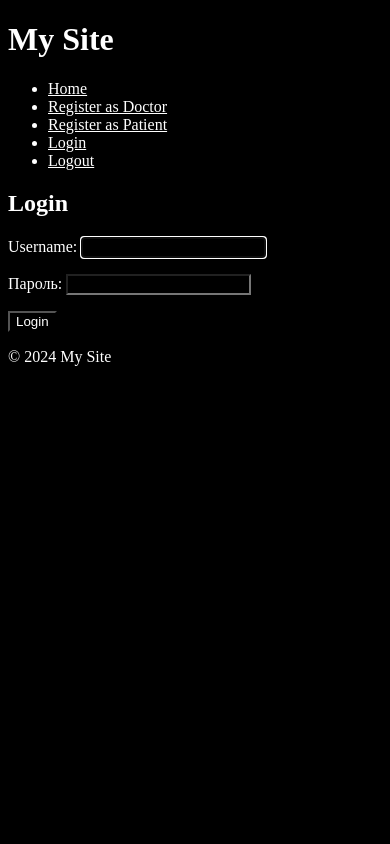
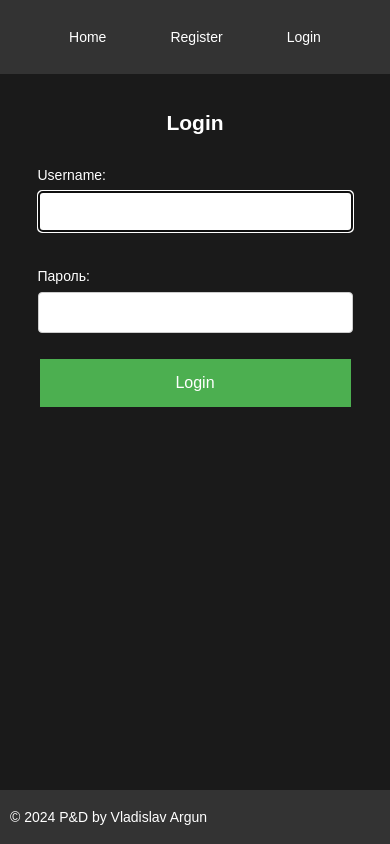
Before and after one commit to argunv/MedicalProject, a Django app: page /login/ in a window 390 px wide. Run offline with Django 4.2, Linux system fonts and the light colour scheme.

Commit message:
Added pages, styles, fixed bugs.

```diff
--- a/clinic/admin.py
+++ b/clinic/admin.py
@@ -3,7 +3,7 @@ from django.core.exceptions import PermissionDenied
 from .models import User, Visit, Schedule, Diagnosis, UserType
 from .forms import (
     register_user_form_viewer, user_form_viewer,
-    VisitCreationForm, VisitViewForm, DiagnosisForm, ScheduleForm
+    VisitCreationForm, VisitViewForm, DiagnosisForm, AdminScheduleForm
 )
 
 class UserAdmin(admin.ModelAdmin):
@@ -48,7 +48,7 @@ class VisitAdmin(admin.ModelAdmin):
         return VisitViewForm
 
 class ScheduleAdmin(admin.ModelAdmin):
-    form = ScheduleForm
+    form = AdminScheduleForm
     list_display = ('doctor', 'day_of_week', 'start', 'end')
     search_fields = ('doctor__fullname', 'day_of_week')
     list_filter = ('day_of_week', 'doctor')
--- a/clinic/models.py
+++ b/clinic/models.py
@@ -130,7 +130,7 @@ class Schedule(models.Model):
 
     def clean(self):
         # print(self.start, self.end)
-        if self.start is not None and self.end is not None:
+        if self.start is None and self.end is None:
             raise ValidationError('Start and end times are required.')
         if self.start < 0 or self.end <= 0:
             raise ValidationError("Start and end times must be positive.")
--- /dev/null
+++ b/clinic/static/css/styles.css
@@ -0,0 +1,253 @@
+/* Общие стили для темной темы */
+body {
+    background-color: #1a1a1a;
+    color: #ffffff;
+    font-family: Arial, sans-serif;
+    margin: 0;
+    padding: 0;
+}
+
+header {
+    background-color: #333333;
+    color: #ffffff;
+    padding: 20px;
+}
+
+h1 a {
+    color: white;
+    text-decoration: none;
+}
+
+header h1 {
+    margin: 0;
+}
+
+nav ul {
+    list-style-type: none;
+    padding: 0;
+}
+
+nav ul li {
+    display: inline;
+    padding: 20px;
+    margin: 5px 15px;
+}
+
+.table_main {
+    padding-bottom: 70px;
+    display: flex;
+    flex-direction: column;
+    align-items: center;
+}
+
+a {
+    color: #ffffff;
+    text-decoration: none;
+}
+
+main {
+    padding: 20px;
+}
+
+footer {
+    background-color: #333333;
+    color: #ffffff;
+    padding: 10px 20px;
+    position: fixed;
+    bottom: 0;
+    width: 100%;
+}
+
+/* Таблица */
+table {
+    width: auto !important;
+    min-width: 400px;
+    border-collapse: collapse;
+    margin-bottom: 20px;
+}
+
+table th, table td {
+    border: 1px solid #dddddd;
+    padding: 8px;
+    text-align: left;
+}
+
+table th {
+    background-color: #333333;
+    color: #ffffff;
+}
+
+/* Формы */
+form {
+    width: 90%; /* Ширина формы для мобильных устройств */
+    max-width: 400px; /* Максимальная ширина формы */
+    margin: auto;
+}
+
+input[type="text"], input[type="password"], input[type="email"], input[type="number"], input[type="date"], select, textarea {
+    width: 100%;
+    padding: 12px 20px;
+    margin: 8px 0;
+    box-sizing: border-box;
+    border: 1px solid #ccc;
+    border-radius: 4px;
+    resize: vertical;
+}
+
+input[type="submit"] {
+    background-color: #333333;
+    color: #ffffff;
+    padding: 14px 20px;
+    margin: 8px 0;
+    border: none;
+    border-radius: 4px;
+    cursor: pointer;
+}
+
+input[type="submit"]:hover {
+    background-color: #555555;
+}
+
+header {
+    display: flex;
+    justify-content: space-between;
+    align-items: center;
+}
+
+/* header nav {
+    width: 60%;
+}
+*/
+
+
+
+header nav ul {
+    display: flex;
+    flex-direction: row;
+    justify-content: space-evenly;
+    align-items: center;
+}
+
+.choose_btn {
+    display: flex !important;
+    justify-content: center;
+    align-items: center;
+    margin-bottom: 20px;
+    flex-direction: column;
+}
+
+main {
+    padding-bottom: 70px;
+}
+
+
+/* Стили для обычных кнопок */
+button, a.button {
+    background-color: #4CAF50; /* Зеленый цвет */
+    border: none;
+    color: white;
+    padding: 15px 32px;
+    text-align: center;
+    text-decoration: none;
+    display: inline-block;
+    font-size: 16px;
+    margin: 4px 2px;
+    cursor: pointer;
+}
+
+h2 {
+    text-align: center;
+}
+
+/* Стили для кнопок при наведении */
+button:hover, a.button:hover {
+    background-color: #45a049; /* Темно-зеленый цвет */
+}
+
+/* Стили для кнопок при активации */
+button:active, a.button:active {
+    background-color: #3e8e41; /* Еще более темно-зеленый цвет */
+}
+
+form {
+    display: flex;
+    flex-direction: column;
+}
+
+/* Медиа-запросы для мобильных устройств */
+@media screen and (max-width: 768px) {
+    header {
+        display: flex;
+        justify-content: center;
+        padding: 10px;
+    }
+
+    header nav {
+        width: 100%;
+    }
+
+    header h1 {
+        display: none;
+        /* font-size: 24px; */
+    }
+
+    nav ul li {
+        display: block;
+        text-align: center;
+        margin-bottom: 5px;
+        margin-right: 5px;
+        margin-left: 5px;
+        padding: 0px;
+    }
+
+    footer {
+        padding: 5px 10px;
+    }
+}
+
+@media (max-width: 600px) {
+    body {
+      font-size: 14px;
+    }
+    table {
+        width: 100%;
+        min-width: 100%;
+    }
+  }
+
+  table {
+    border-collapse: collapse; /* Убирает границы между ячейками */
+    margin: 20px 0; /* Добавляет отступы сверху и снизу */
+  }
+
+  th, td {
+    border: 1px solid #ddd; /* Добавляет границу вокруг ячеек */
+    padding: 8px; /* Добавляет отступы внутри ячеек */
+    text-align: left; /* Выравнивает текст по левому краю */
+  }
+
+  th {
+    background-color: #333; /* Цвет фона заголовка таблицы */
+    color: #fff; /* Цвет текста заголовка таблицы */
+  }
+  @media (max-width: 600px) {
+    table {
+      font-size: 14px; /* Уменьшает размер шрифта для экранов менее 600px */
+    }
+    th, td {
+      padding: 6px; /* Уменьшает отступы внутри ячеек для экранов менее 600px */
+    }
+  }
+  table tr:hover {
+    background-color: #000000; /* Светло-серый фон при наведении на строку */
+    cursor: pointer;
+  }
+
+  table a {
+    text-decoration: none;
+    /* color: #333;
+
+    &:hover {
+      color: #fff;
+    } */
+  }
--- a/clinic/urls.py
+++ b/clinic/urls.py
@@ -1,7 +1,7 @@
 from django.urls import path, include
 from django.shortcuts import render
 from .views import (
-    main_page_view,
+    main_page_view, register_choose_view,
     register, login_view, logout_view,
     profile_view,
     create_visit, edit_visit,
@@ -25,12 +25,13 @@ urlpatterns = [
     path("register/<role>/", register, name="register"),
     path("login/", login_view, name="login"),
     path('logout/', logout_view, name='logout'),
-    path("<str:username>/", profile_view, name="profile"),
-    path("schedule/<schedule_id>/update/", update_schedule, name="update_schedule"),
-    path("diagnosis/<diagnosis_id>/toggle_status/", toggle_diagnosis_status, name="toggle_diagnosis_status"),
+    path("schedule/<int:schedule_id>/update/", update_schedule, name="update_schedule"),
+    path("diagnosis/<int:diagnosis_id>/toggle_status/", toggle_diagnosis_status, name="toggle_diagnosis_status"),
     path("", main_page_view, name="main"),
+    path('register/', register_choose_view, name='register_choose'),
     path('visit/create/', create_visit, name='create_visit'),
     path('visit/edit/<int:visit_id>/', edit_visit, name='edit_visit'),
     path('doctor/<int:doctor_id>/schedule/', doctor_schedule, name='doctor_schedule'),
     path('doctor/schedule/edit/', edit_schedule, name='edit_schedule'),
+    path("<str:username>/", profile_view, name="profile"),
 ]
--- a/clinic/views.py
+++ b/clinic/views.py
@@ -4,13 +4,14 @@ from django.shortcuts import render, redirect, get_object_or_404
 from django.http import HttpResponseForbidden, JsonResponse
 from .forms import (
     register_user_form_viewer,
-    VisitForm, ScheduleForm
+    VisitForm, ScheduleViewForm
 )
 from django.contrib.auth.forms import AuthenticationForm
 from .models import User, Visit, Schedule, Diagnosis, UserType, VisitStatus
 from rest_framework import viewsets, status
 from rest_framework.response import Response
 from .serializers import UserSerializer, VisitSerializer, ScheduleSerializer, DiagnosisSerializer
+from datetime import date
 
 
 ROLES = {'patient': 0, 'doctor': 1, 'admin': 2, 'superuser': 3}
@@ -18,6 +19,9 @@ ROLES = {'patient': 0, 'doctor': 1, 'admin': 2, 'superuser': 3}
 
 def main_page_view(request):
     return render(request, 'base_generic.html')
+
+def register_choose_view(request):
+    return render(request, 'register/index.html')
 
 def register(request, role: str):
     role = role.lower()
@@ -86,18 +90,28 @@ def profile_view(request, username=None):
 def render_own_profile(request, profile_user):
     if profile_user.user_level == UserType.PATIENT:
         diagnoses = Diagnosis.objects.filter(patient=profile_user)
-        visits = Visit.objects.filter(patient=profile_user)
+        visits = Visit.objects.filter(patient=profile_user).select_related('doctor')
+        visits_info = []
+        for visit in visits:
+            visits_info.append({
+                'doctor': visit.doctor,
+                'start': f"{(visit.start // 4):02d}:{(visit.start % 4) * 15:02d}",  # Converts to HH:MM format
+                'end': f"{(visit.end // 4):02d}:{(visit.end % 4) * 15:02d}",       # Converts to HH:MM format
+                'status': visit.status,
+            })
         context = {
             'diagnoses': diagnoses,
-            'visits': visits
+            'visits_info': visits_info
         }
         return render(request, 'profile/patient_profile.html', context)
     elif profile_user.user_level == UserType.DOCTOR:
         patients = Visit.objects.filter(doctor=profile_user, status=VisitStatus.ACTIVE).select_related('patient')
         schedules = Schedule.objects.filter(doctor=profile_user)
+        future_visits = Visit.objects.filter(doctor=profile_user, date__gt=date.today())
         context = {
             'patients': patients,
-            'schedules': schedules
+            'schedules': schedules,
+            'future_visits': future_visits
         }
         return render(request, 'profile/doctor_profile.html', context)
 
@@ -138,15 +152,18 @@ def render_doctor_profile_for_patient(request, doctor_user):
     return render(request, 'profile/doctor_profile_for_patient.html', context)
 
 @login_required(login_url='/login/')
-def update_schedule(request, schedule_id):
+def update_schedule(request, schedule_id: int):
     schedule = get_object_or_404(Schedule, id=schedule_id, doctor=request.user)
+
     if request.method == 'POST':
-        form = ScheduleForm(request.POST, instance=schedule)
+        form = ScheduleViewForm(request.POST, instance=schedule)
+        form.doctor = request.user
         if form.is_valid():
             form.save()
             return redirect('profile', username=request.user.username)
     else:
-        form = ScheduleForm(instance=schedule)
+        form = ScheduleViewForm(instance=schedule)
+        form.doctor = request.user
     return render(request, 'profile/update_schedule.html', {'form': form})
 
 @login_required(login_url='/login/')
@@ -166,10 +183,10 @@ def create_visit(request):
         form = VisitForm(request.POST)
         if form.is_valid():
             form.save()
-            return redirect('visit_list')  # или другое представление после успешного создания визита
+            return redirect(f'/{request.user.username}/')
     else:
         form = VisitForm()
-    return render(request, 'create_visit.html', {'form': form})
+    return render(request, 'profile/create_visit.html', {'form': form})
 
 @login_required(login_url='/login/')
 def edit_visit(request, visit_id):
@@ -178,36 +195,30 @@ def edit_visit(request, visit_id):
         form = VisitForm(request.POST, instance=visit)
         if form.is_valid():
             form.save()
-            return redirect('visit_list')
+            return redirect(f'/{request.user.username}/')
     else:
         form = VisitForm(instance=visit)
-    return render(request, 'edit_visit.html', {'form': form})
+    return render(request, 'profile/edit_visit.html', {'form': form})
 
 @login_required(login_url='/login/')
 def doctor_schedule(request, doctor_id):
     doctor = get_object_or_404(User, id=doctor_id, user_level=UserType.DOCTOR)
     schedule = Schedule.objects.filter(doctor=doctor)
-    return render(request, 'doctor_schedule.html', {'doctor': doctor, 'schedule': schedule})
+    return render(request, 'profile/doctor_schedule.html', {'doctor': doctor, 'schedule': schedule})
 
 @login_required(login_url='/login/')
 def edit_schedule(request):
     if not request.user.is_doctor:
         return redirect('home')
-
-    doctor = get_object_or_404(User, user=request.user)
+    doctor = request.user
     if request.method == 'POST':
-        form = ScheduleForm(request.POST)
+        form = ScheduleViewForm(request.POST)
         if form.is_valid():
-            schedule = form.save(commit=False)
-            schedule.doctor = doctor
-            schedule.save()
+            form.save()
             return redirect('doctor_schedule', doctor_id=doctor.id)
     else:
-        form = ScheduleForm()
-    return render(request, 'edit_schedule.html', {'form': form})
-
-
-
+        form = ScheduleViewForm()
+    return render(request, 'profile/edit_schedule.html', {'form': form})
 
 class UserViewSet(viewsets.ModelViewSet):
     queryset = User.objects.all()
--- a/medical_project/settings.py
+++ b/medical_project/settings.py
@@ -144,7 +144,7 @@ USE_TZ = True
 # Static files (CSS, JavaScript, Images)
 # https://docs.djangoproject.com/en/4.2/howto/static-files/
 
-STATIC_URL = "static/"
+STATIC_URL = "/static/"
 
 LOCALE_PATH = "clinic/locale"
 
--- a/templates/base_generic.html
+++ b/templates/base_generic.html
@@ -1,18 +1,30 @@
 <!DOCTYPE html>
 <html>
 <head>
-    <title>{% block title %}My Site{% endblock %}</title>
+    <title>{% block title %}P&D{% endblock %}</title>
+    {% load static %}
+    <link rel="stylesheet" type="text/css" href="{% static 'css/styles.css' %}">
+    <meta name="viewport" content="width=device-width, initial-scale=1.0">
 </head>
 <body>
     <header>
-        <h1>My Site</h1>
+        <h1>
+            {% if user.is_authenticated %}
+                <a href="{% url 'profile' username=user.username %}">P&D</a>
+            {% else %}
+                <a href="#">P&D</a> {% endif %}
+        </h1>
         <nav>
             <ul>
-                <li><a href="/">Home</a></li>
-                <li><a href="/register/doctor/">Register as Doctor</a></li>
-                <li><a href="/register/patient/">Register as Patient</a></li>
-                <li><a href="/login/">Login</a></li>
-                <li><a href="/logout/">Logout</a></li>
+                <a href="/"><li>Home</li></a>
+                <a href="/register/"><li>Register</li></a>
+                {% if user.is_authenticated %}
+                    <a href="{% url 'profile' username=user.username %}"><li>Profile</li></a>
+                    <a href="/search/"><li>Search Doctor</li></a>
+                    <a href="/logout/"><li>Logout</li></a>
+                {% else %}
+                    <a href="/login/"><li>Login</li></a>
+                {% endif %}
             </ul>
         </nav>
     </header>
@@ -21,14 +33,7 @@
         {% endblock %}
     </main>
     <footer>
-        <p>© 2024 My Site</p>
+        <p>© 2024 P&D by Vladislav Argun</p>
     </footer>
-    <style>
-        /* Dark theme styles for all objects */
-        * {
-            background-color: black !important;
-            color: white !important;
-        }
-    </style>
 </body>
 </html>
--- a/templates/index.html
+++ b/templates/index.html
@@ -15,7 +15,7 @@
 
 <h3>Visits</h3>
 <ul>
-    {% for visit in visits %}
+{% for visit in visits %}
         <li>{{ visit.patient.fullname }} - {{ visit.start }} to {{ visit.end }} ({{ visit.status }})</li>
     {% endfor %}
 </ul>
```
Also changed, not shown: clinic/forms.py (+72 -35 lines), templates/profile/doctor_profile.html (+56 -14 lines), templates/profile/patient_profile.html (+42 -15 lines), templates/register/index.html (added, +12 -0 lines), templates/profile/create_visit.html (renamed from templates/create_visit.html), templates/profile/doctor_schedule.html (renamed from templates/doctor_schedule.html), templates/profile/edit_visit.html (renamed from templates/edit_visit.html), templates/profile/update_schedule.html (renamed from templates/edit_schedule.html), 2 other files.
